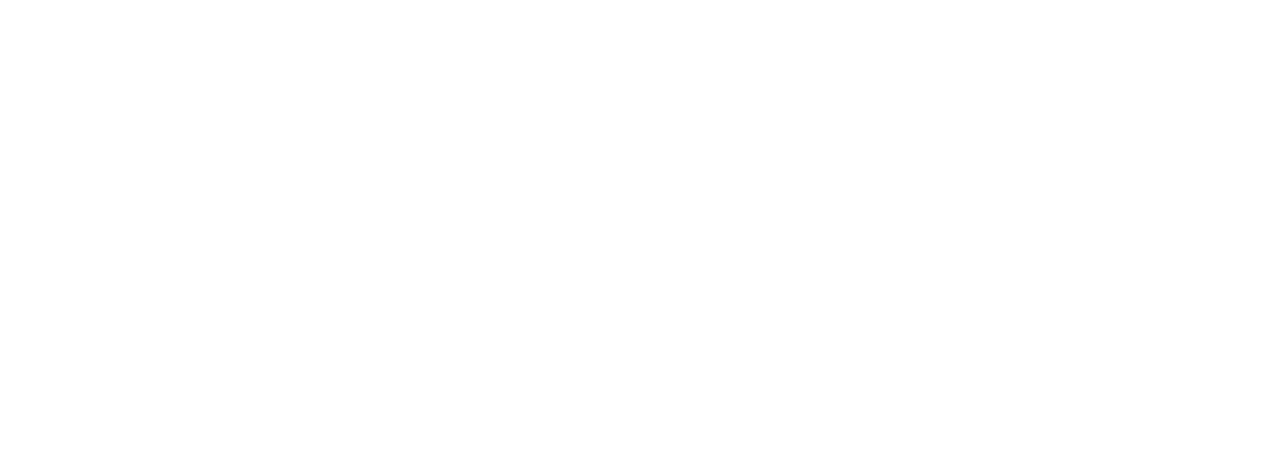
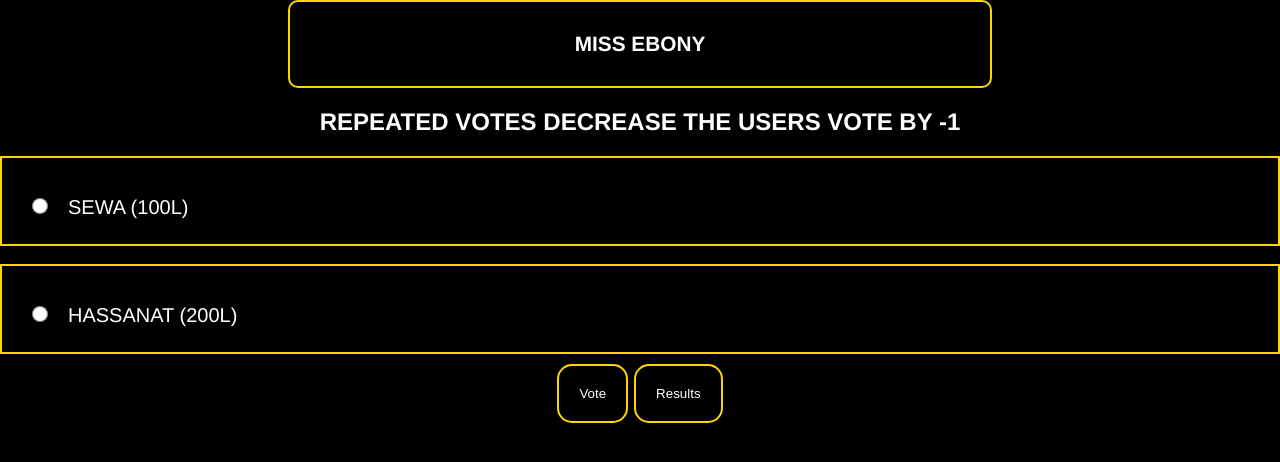
Before and after one commit to kenny3198/SABES-VOTIN-PLARTFORM, a Vue app: page /mrsEbonyPage in a window 1280 px wide. Before the commit this address had no page. Shown: the top 462 px of the page. Built offline with nearby package versions, Linux system fonts and the light colour scheme.

Commit message:
changes cpommited

```diff
--- a/src/components/MrEbonyPage.vue
+++ b/src/components/MrEbonyPage.vue
@@ -11,8 +11,8 @@
     </div>
      <br>
     <div class="first-input">
-   <input v-model="output" type="radio" value="SOCIAL BUTTERFLY (300L)" name="gender" id="MR B">
-   <label for="MR B">SOCIAL BUTTERFLY (300L)</label>
+   <input v-model="output" type="radio" value="COCOA (400L)" name="gender" id="MR B">
+   <label for="MR B">COCOA (400L)</label>
    </div>
     <br>
    <div class="first-input">
--- a/src/components/categoryPage.vue
+++ b/src/components/categoryPage.vue
@@ -6,6 +6,7 @@
  <button @click="LevelFourFace">FACE OF 400L</button>
  <button @click="LevelFiveFace">FACE OF 500L</button>
 <button @click="ebony">MR EBONY</button>
+  <button @click="mrsEbony">MISS EBONY</button>
 <button @click="student">STUDENT OF THE YEAR</button>
  <button @click="jagaban">JAGABAN OF ABE</button>
   <button @click="graphicDesigner">GRAPHICDESIGNER OF THE YEAR</button>
@@ -88,6 +89,9 @@
  coupleOfYear() {
   this.$router.push({ name: "coupleOfYear"})
  },
+ mrsEbony() {
+  this.$router.push({name: "mrsEbonyPage"})
+ },
  excoOfTheYear() {
   this.$router.push({ name: "excoOfTheYear"})
  },
--- /dev/null
+++ b/src/components/mrsEbonyPage.vue
@@ -0,0 +1,61 @@
+<template>
+    <section>
+    <div class="level-face">
+   <h1> MISS EBONY </h1>
+    </div>
+      <h2 class="repeated">REPEATED VOTES DECREASE THE USERS VOTE BY -1</h2>
+  <div class="container">
+    <div class="first-input">
+      <input v-model="output" type="radio" value="SEWA (100L)" name="gender" id="Mr A">
+     <label for="Mr A">SEWA (100L)</label>
+    </div>
+     <br>
+    <div class="first-input">
+   <input v-model="output" type="radio" value="HASSANAT (200L)" name="gender" id="MR B">
+   <label for="MR B">HASSANAT (200L)</label>
+   </div>
+
+
+  </div>
+  <div class="btn-container">
+     <button @click="voteMrsEbony" class="btn">Vote</button>
+    <button @click="results" class="btn">Results</button>
+  </div>
+
+
+    </section>
+</template>
+
+<script>
+import { votingFireStore } from "@/firebase/config"
+export default {
+data() {
+  return {
+   output: null
+  }
+},
+methods: {
+ voteMrsEbony() {
+ if (this.output === "") {
+  alert("choose a candidate")
+ } else {
+  alert("updated")
+   let mrsEbony = {
+    output : this.output
+  }
+  this.output = ""
+  votingFireStore.collection("mrsEbony").add(mrsEbony)
+ }
+
+
+},
+results() {
+  alert("This page is meant for the admin")
+}
+}
+}
+</script>
+
+<style>
+
+</style>
--- a/src/router/index.js
+++ b/src/router/index.js
@@ -26,6 +26,8 @@
 import levelFour from "@/components/levelFour"
 import levelFive from "@/components/levelFive"
 import bestRep from "@/components/bestRep"
+import mrsEbonyPage from "@/components/mrsEbonyPage"
+
 
 const routes = [
   {
@@ -37,6 +39,11 @@
     path: '/levelOne',
     name: 'levelOne',
     component: levelOne
+  },
+  {
+    path: '/mrsEbonyPage',
+    name: 'mrsEbonyPage',
+    component: mrsEbonyPage
   },
   {
     path: '/bestRep',
```
